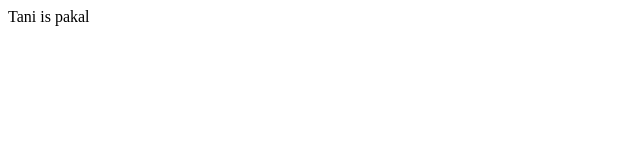
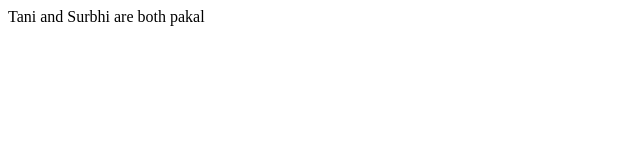
Before and after one commit to tanishqamahendru/basicsite, a plain HTML site: page info/index.html in a window 1280 px wide. Shown: the whole page, without its empty margins (0-640 px from the left). Drawn offline with Linux system fonts and the light colour scheme.

Commit message:
Update index.html

```diff
--- a/info/index.html
+++ b/info/index.html
@@ -1 +1 @@
-<html>Tani is pakal</html>
+<html>Tani and Surbhi are both pakal</html>
```
